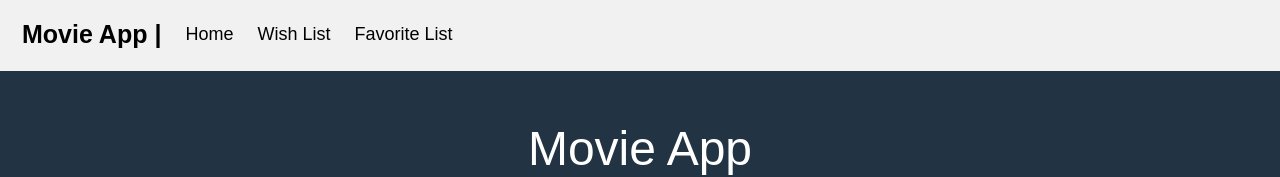
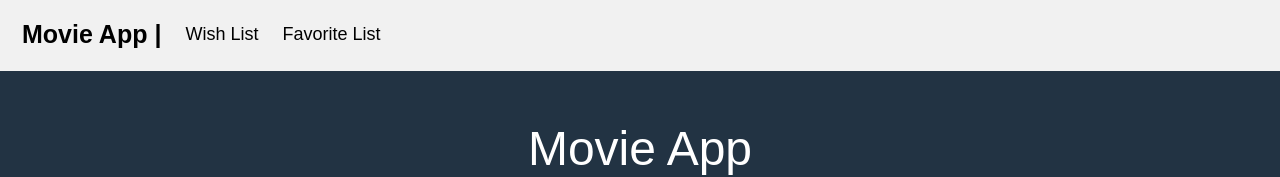
Before and after one commit to Malik-Musleh/Movie-App, a React (Create React App) app: page / in a window 1280 px wide. Shown: the top 177 px of the page. Built offline with nearby package versions, Linux system fonts and the light colour scheme; no server answers.

Commit message:
favorite list total added to the header

```diff
--- a/src/Componants/FavoriteList.js
+++ b/src/Componants/FavoriteList.js
@@ -13,11 +13,7 @@ function FavoriteList({ openPopup }) {
     });
 
     const rem = object.filter((e, i, a) => typeof (e.Poster) !== "undefined" && e !== a[i + 1])
-    // const m = rem.map((result, i) => (<div key={i} className="result animate__animated animate__pulse" onClick={() => openPopup(result.imdbID)}>
-    //     <img src={result.Poster} ></img>
-    //     <h3>{result.Title}</h3>
-    // </div>
-    // ));
+    localStorage.setItem("favTot",rem.length)
     return (
 
         <section className="results ">
--- a/src/Componants/Header.js
+++ b/src/Componants/Header.js
@@ -2,14 +2,16 @@ import React from 'react';
 
 const Header = () => {
     const m = localStorage.getItem("wishtot")
+    const f = localStorage.getItem("favTot")
+
     return (
         <div className="header" >
             <div>
                 <a href="https://my-movie-website.herokuapp.com/" class="logo">Movie App |</a>
             </div>
-            <a href="https://my-movie-website.herokuapp.com/" >Home</a>
-            <a href="https://my-movie-website.herokuapp.com/wish-list">Wish List <span className="total-wish">{m}</span> </a>
-            <a href="https://my-movie-website.herokuapp.com/favorite-list">Favorite List <span className="total-wish">{m}</span> </a>
+                <a href="https://my-movie-website.herokuapp.com/wish-list">Wish List <span className="total-wish">{m}</span> </a>
+                <a href="https://my-movie-website.herokuapp.com/favorite-list">Favorite List <span className="total-wish">{f}</span> </a>
+
         </div>
     );
 };
```
Also changed, not shown: src/App.css (line endings or trailing spaces).
